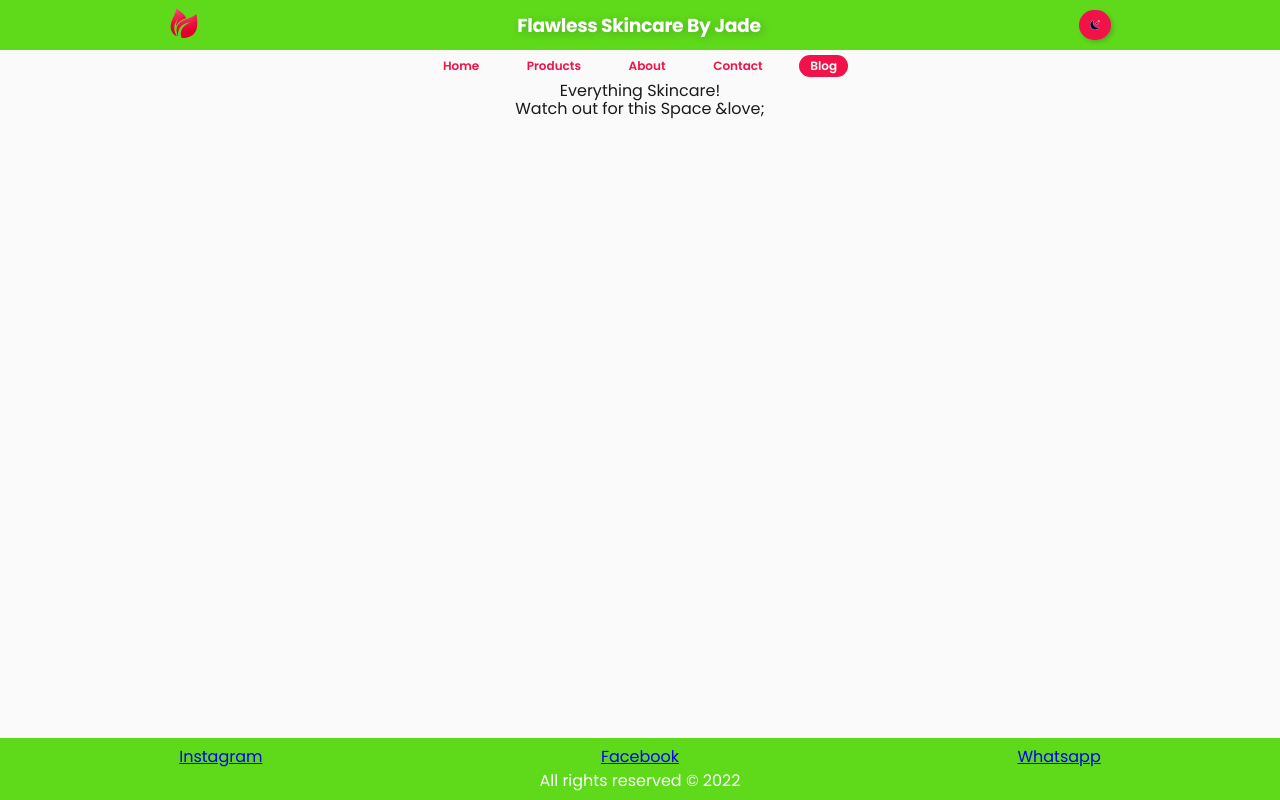
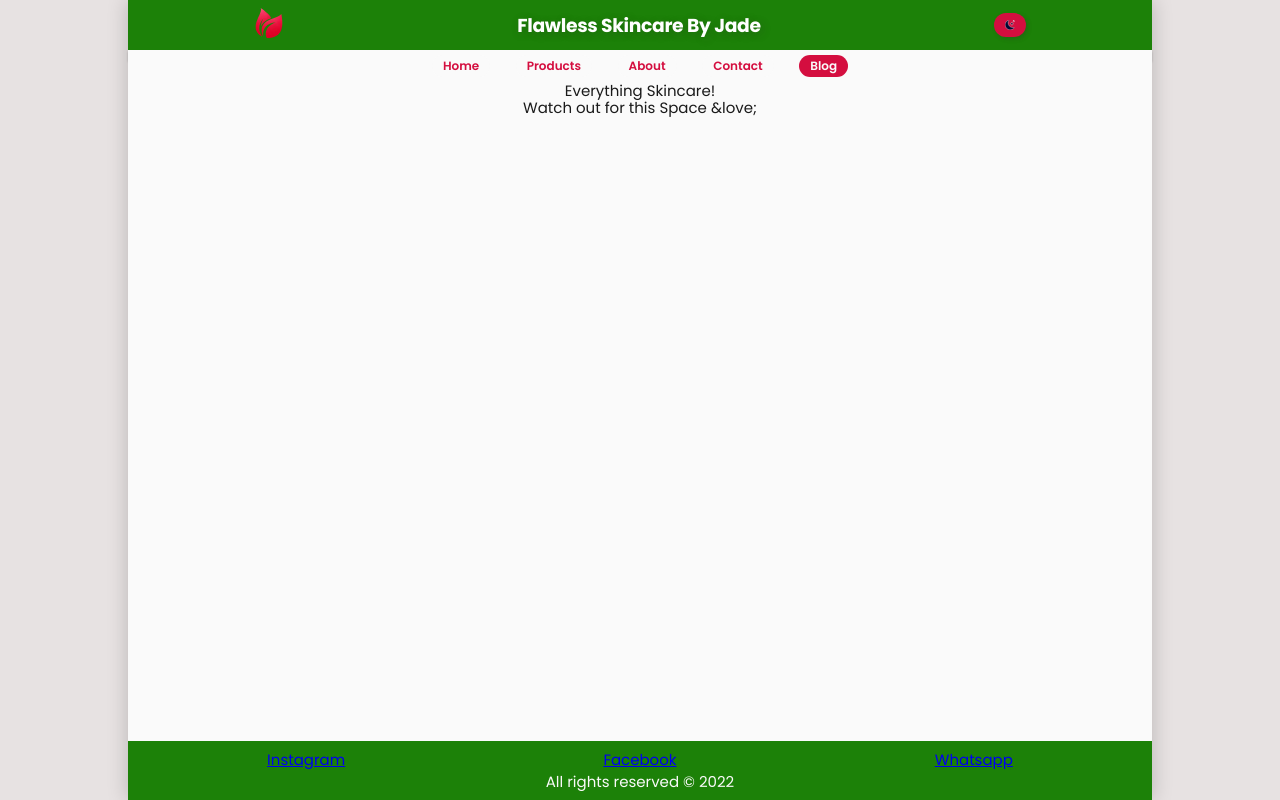
Before and after one commit to Davydx7/FSJ-Organics, a React (Create React App) app: page /blog in a window 1280 px wide. Built offline with nearby package versions, Linux system fonts and the light colour scheme; no server answers; what unsplash-js would draw is missing.

Commit message:
variable ui colors

```diff
--- a/src/App.scss
+++ b/src/App.scss
@@ -11,11 +11,13 @@
   .container {
     padding-bottom: 6rem;
     width: 100%;
-    max-width: 1440px;
+    margin: 0 auto;
+    max-width: 1024px;
     background-color: var(--secondary);
     // overflow: hidden;
 	  transition: all 0.3s ease-out;
     position: relative;
+    box-shadow: 0 0 2rem rgba(0, 0, 0, 0.2);
   }
 }
 
--- a/src/Components/Button/button.scss
+++ b/src/Components/Button/button.scss
@@ -4,7 +4,8 @@ button {
 	background-color: var(--tertiary);
 	border: 0.1rem solid transparent;
 	border-radius: 50rem;
-	padding: 0.5rem 1rem;
+	padding: 0.2rem 1rem;
+	font-weight: 600;
 	// font-size: 1.5rem;
 	box-shadow: 2px 2px 4px hsla(0, 0%, 17%, 0.25);
 	transition: all 0.3s ease-out;
--- a/src/Components/ReviewCard/reviewCard.scss
+++ b/src/Components/ReviewCard/reviewCard.scss
@@ -18,7 +18,9 @@
 		display: flex;
 		align-items: center;
 		gap: 1rem;
+
 	}
+
 
 	.info > p {
 		font-size: 1.5rem;
@@ -28,13 +30,17 @@
 
 	.info > span {
 		font-size: 1.2rem;
-		font-weight: bold;
+		font-weight: 600;
+		display: block;
+		line-height: 0.8;
 		color: var(--tertiary);
+		opacity: 0.95;
+		white-space: nowrap;
 	}
 
 	img {
 		overflow: hidden;
-		outline: 0.2rem solid var(--tertiary);
+		outline: 0.15rem solid var(--tertiary);
 		outline-offset: 0.2rem;
 		width: 5rem;
 		aspect-ratio: 1/1;
@@ -60,7 +66,7 @@
 
 		p {
 			font-size: 1.5rem;
-			font-weight: 500;
+			font-weight: 400;
 		}
 		.likes {
 			width: 1rem;
--- a/src/Routes/Home/home.scss
+++ b/src/Routes/Home/home.scss
@@ -36,9 +36,13 @@ main {
 
 		p {
 			font-size: 1.5rem;
+			width: fit-content;
+			border-radius: 2rem;
 			font-weight: 500;
 			color: var(--tertiary);
 			margin-bottom: 1rem;
+			padding: 0.1rem .5rem 0.1rem 0;
+			background-color: var(--secondary);
 		}
 	}
 
--- a/src/Styles/_variables.scss
+++ b/src/Styles/_variables.scss
@@ -1,8 +1,8 @@
 // COLORS
 :root {
-	--primary: hsl(99, 78%, 48%);
+	--primary: hsl(110, 88%, 27%);
 	--secondary: #fafafa;
-	--tertiary: #F11249;
+	--tertiary: #d40e3f;
 	--text: #1a1a1a;
 	--bg: #e7e2e2;
 	// Font weights
@@ -23,9 +23,9 @@
 }
 
 [data-theme="dark"] {
-	--primary: hsl(99, 78%, 38%);
+	--primary: hsl(99, 66%, 46%);
 	--secondary: #1a1a1a;
-	--tertiary: hsl(345, 89%, 41%);
+	--tertiary: hsl(345, 95%, 59%);
 	--text: #f5f5f5;
 	--bg: #2e2e2e;
 }
--- a/src/Styles/index.scss
+++ b/src/Styles/index.scss
@@ -33,7 +33,7 @@ body {
   font-family: 'Poppins', sans-serif;
   -webkit-font-smoothing: antialiased;
   -moz-osx-font-smoothing: grayscale;
-  font-size: 1.6rem;
+  font-size: 1.5rem;
   color: var(--text);
 }
 
```
